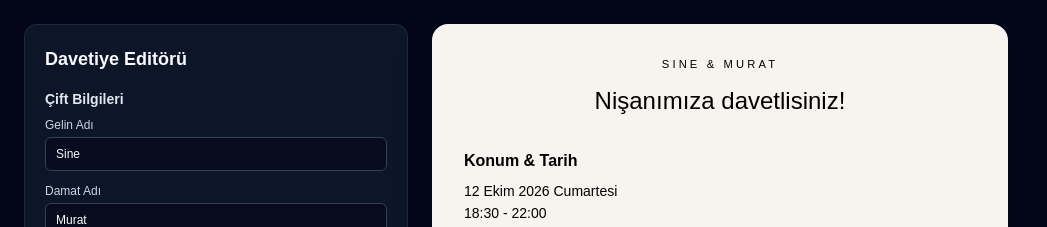
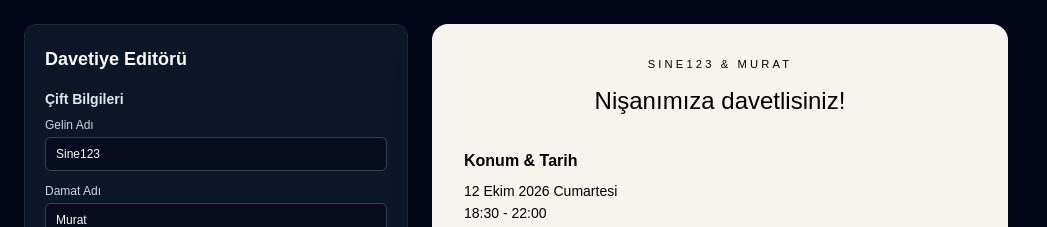
Before and after one commit to muratseven/invitation, a Next.js app: page / in a window 1280 px wide. Shown: the top 227 px of the page, without its empty margins (0-1047 px from the left). Built offline with nearby package versions, Linux system fonts and the light colour scheme.

Commit message:
merge remotee

```diff
--- a/app/page.tsx
+++ b/app/page.tsx
@@ -19,7 +19,7 @@ type InvitationSettings = {
 
 export default function EditorPage() {
   const [settings, setSettings] = useState<InvitationSettings>({
-    brideName: "Sine",
+    brideName: "Sine123",
     groomName: "Murat",
     title: "Nişanımıza davetlisiniz!",
     date: "12 Ekim 2026 Cumartesi",
```
